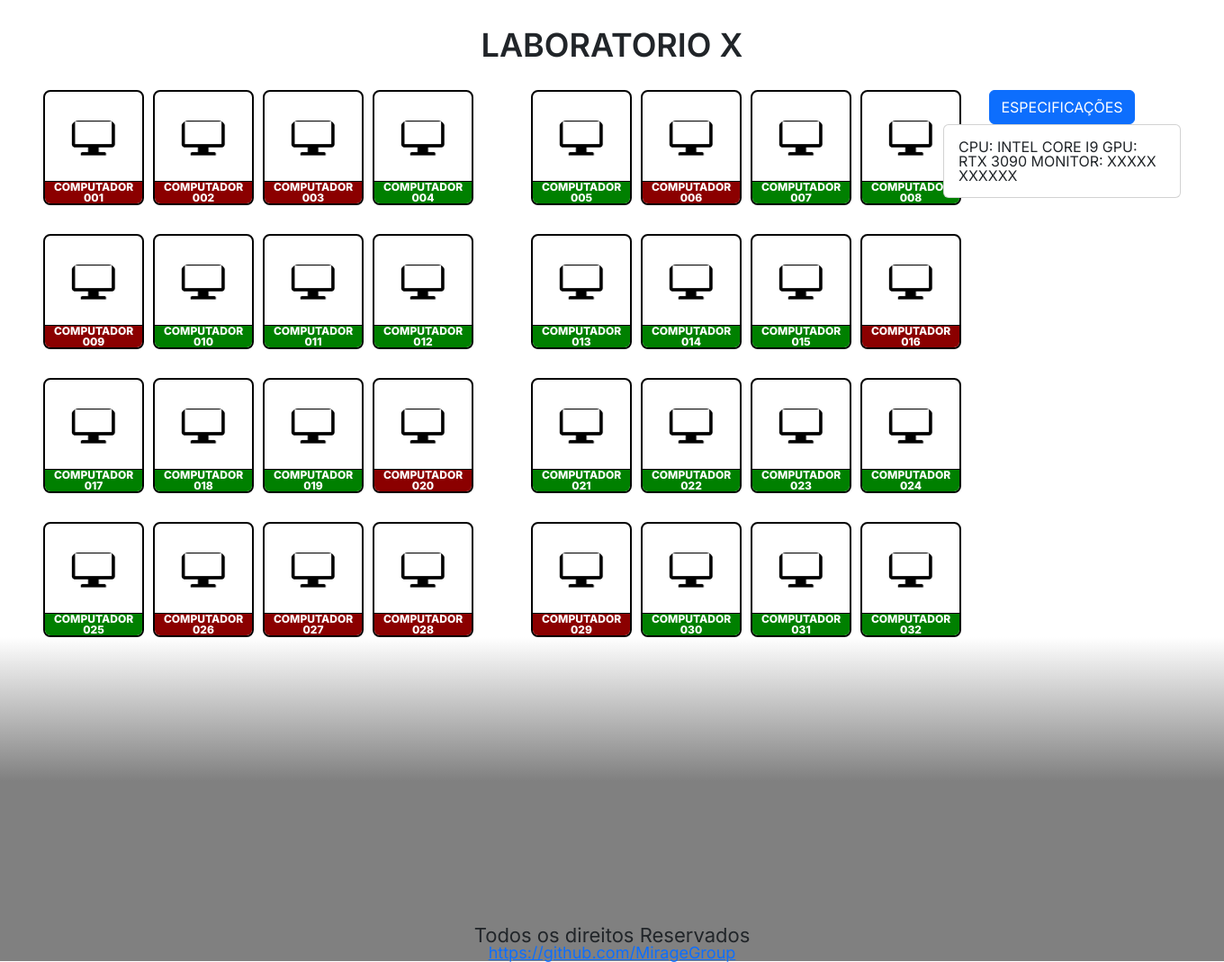
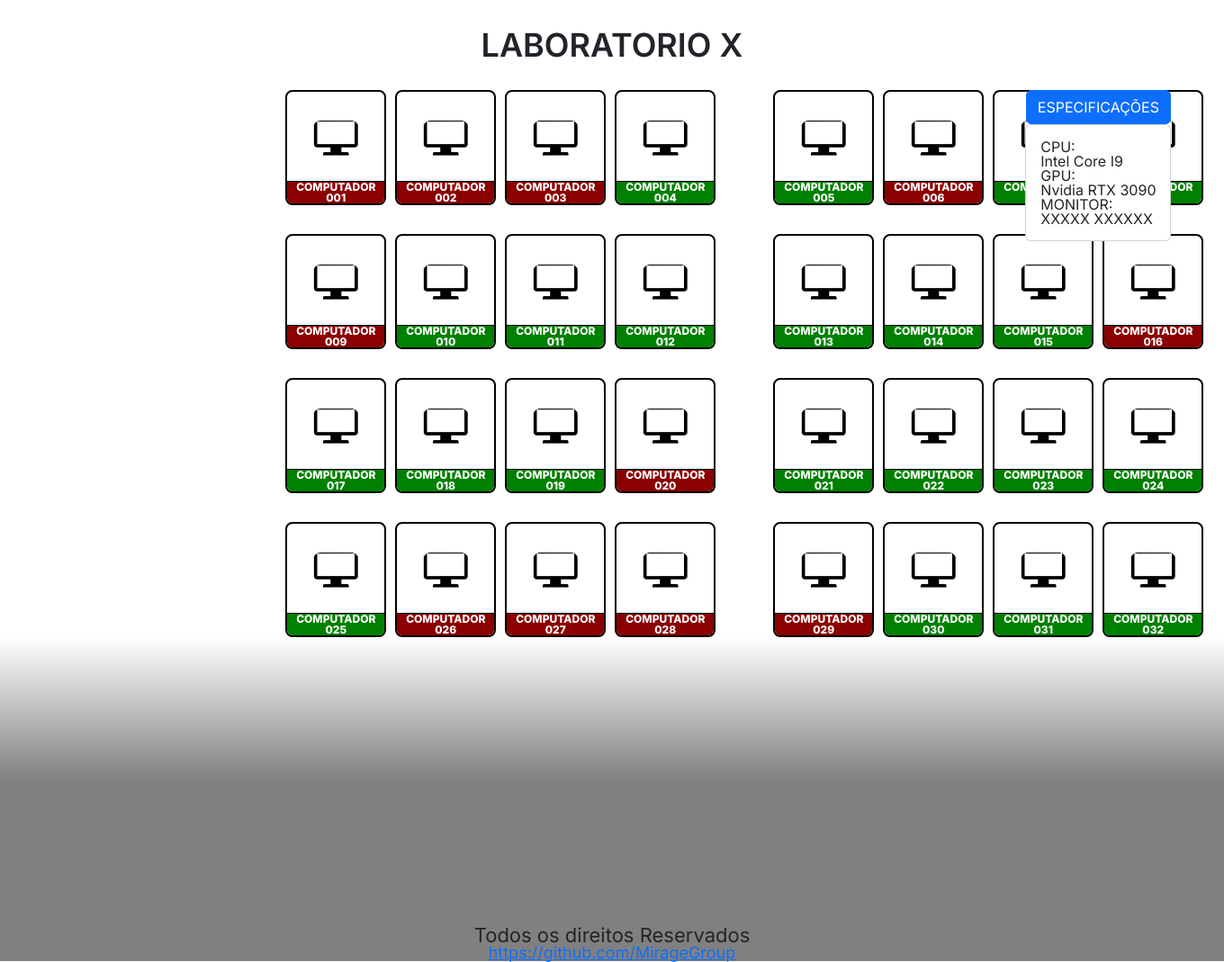
Before and after one commit to MirageGroup/API_MirageGroup, a Flask app: page /lab in a window 1360 px wide, after a click on "ESPECIFICAÇÕES". Shown: the part 122-1191 px from the top of the page at 90% size. Run offline with Flask 2, Linux system fonts and the light colour scheme.

Commit message:
centralizado o layout do mapa de sala

```diff
--- a/static/css/main.css
+++ b/static/css/main.css
@@ -135,6 +135,15 @@
     flex-direction: column;
     justify-content: space-between;
     align-items: center;
+
+    -webkit-user-select: none; /* Safari */
+    -moz-user-select: none; /* Firefox */
+    -ms-user-select: none; /* IE10+/Edge */
+    user-select: none; /* Standard */
+}
+.card_computador:hover{
+  transform: scale(1.1);
+  transition: 0.3s;
 }
 .container_texto{
     align-self: flex-end;
@@ -185,6 +194,7 @@
     display: flex;
     justify-content: space-between;
     align-items: flex-start;
+    margin-left: 19.8%;
 }
 .botões_explicação{
     display: flex;
--- a/templates/laboratorio.html
+++ b/templates/laboratorio.html
@@ -362,9 +362,9 @@
                 </p>
                 <div class="collapse" id="collapseExample">
                     <div class="card card-body">
-                    CPU: INTEL CORE I9
-                    GPU: RTX 3090
-                    MONITOR: XXXXX
+                    <b>CPU:</b> Intel Core I9 <br>
+                    <b>GPU:</b> Nvidia RTX 3090 <br>
+                    <b>MONITOR:</b> XXXXX
                     XXXXXX
                     </div>
                 </div>
```
